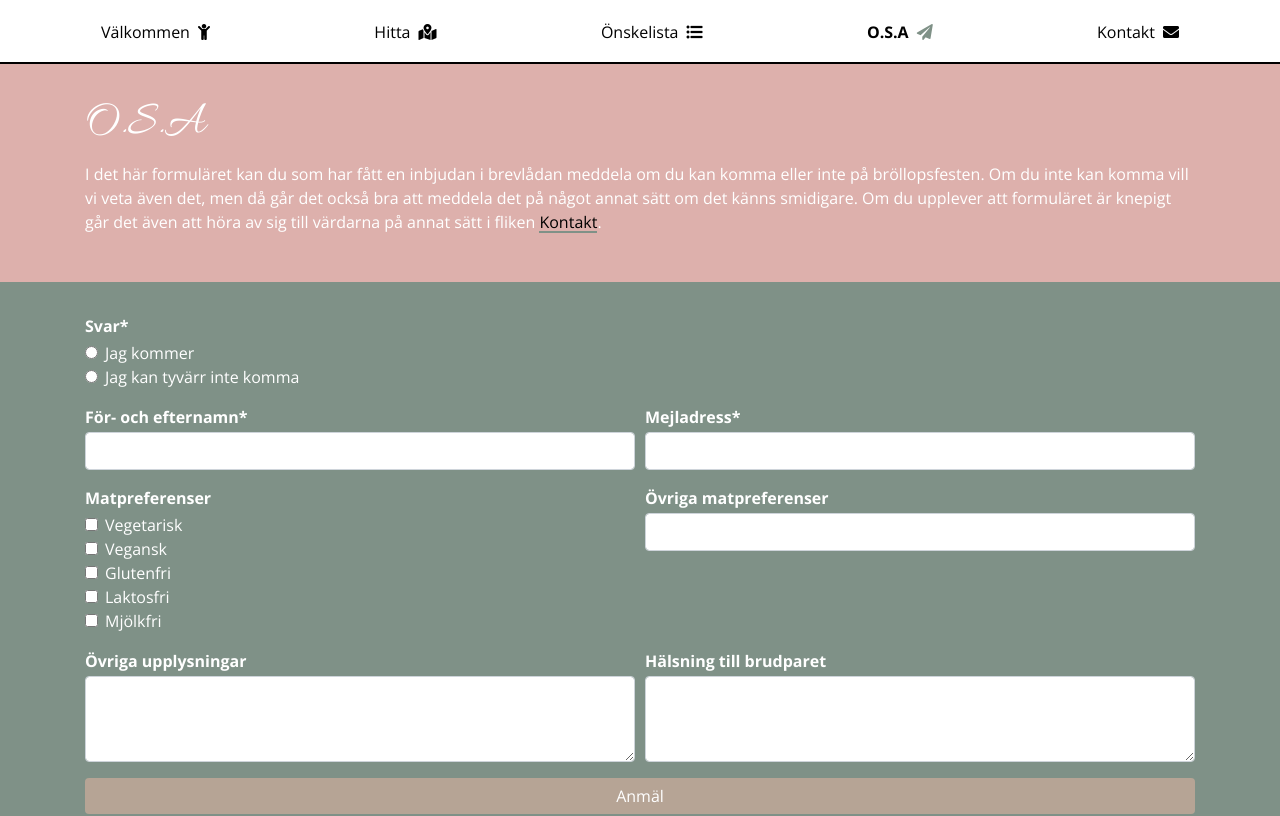
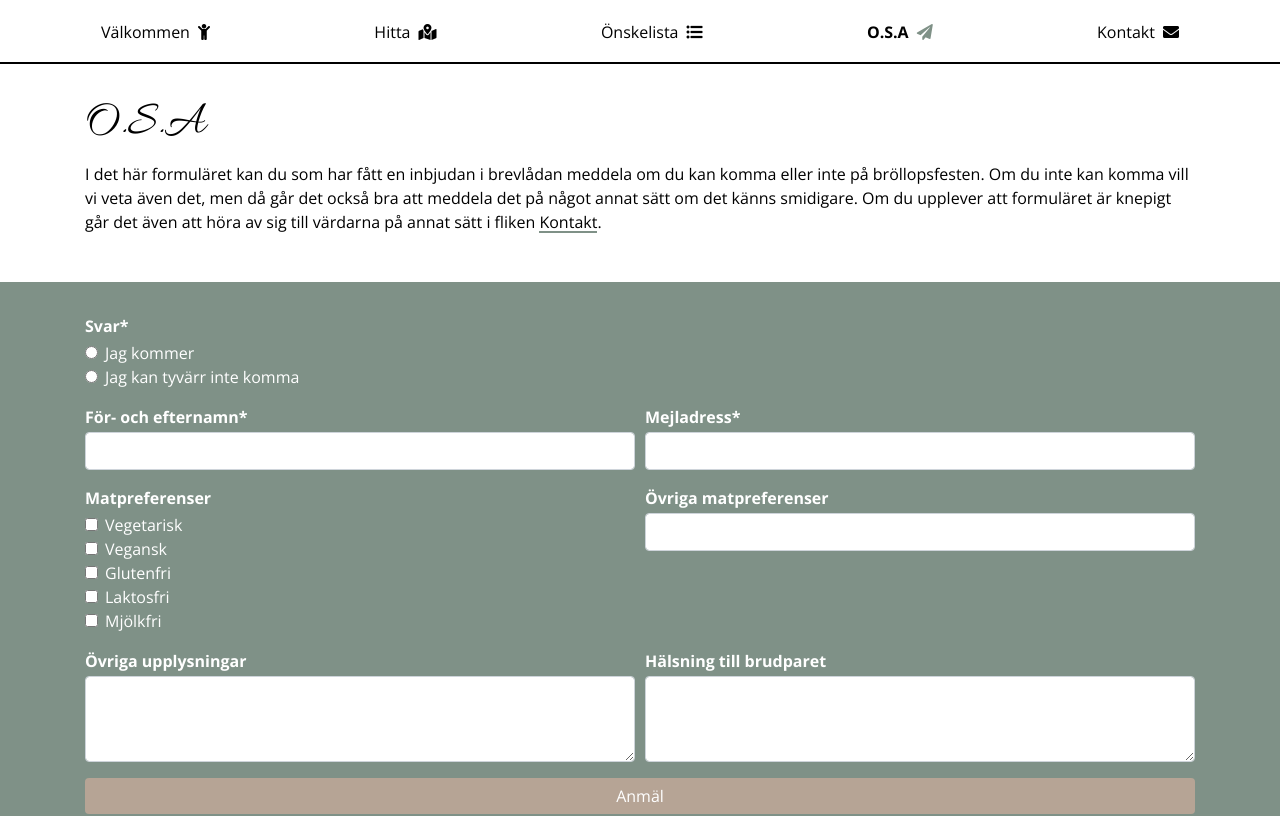
Before and after one commit to filiptammergard/alicejakob, a Vue app: page /osa in a window 1280 px wide. Shown: the top 816 px of the page. Built offline with nearby package versions, Linux system fonts and the light colour scheme; no server answers; the database is empty; sample sign-in values are in the browser's storage; a web font is replaced by a local one.

Commit message:
white, dark, light

```diff
--- a/src/assets/main.scss
+++ b/src/assets/main.scss
@@ -7,7 +7,7 @@
 @import "wishlist";
 @import "wish";
 
-#app section:not(.light):not(.dark) {
+#app section:not(.light):not(.dark):not(.white) {
   min-height: calc(100vh - 2rem);
 }
 
@@ -70,6 +70,11 @@ section:not(.app-section) {
   padding: 2rem 0;
   color: white;
 
+  &.white {
+    background-color: none;
+    color: black;
+  }
+
   &.dark {
     background-color: $primary-color;
   }
--- a/src/components/Contact.vue
+++ b/src/components/Contact.vue
@@ -1,6 +1,6 @@
 <template>
   <div id="contact-component">
-    <section class="light">
+    <section class="white">
       <div class="container">
         <div class="align-self-center">
           <h1>Kontakt</h1>
--- a/src/components/Find.vue
+++ b/src/components/Find.vue
@@ -1,6 +1,6 @@
 <template>
   <div id="fint-component">
-    <section class="light">
+    <section class="white">
       <div class="container">
         <div class="row">
           <div class="align-self-center">
--- a/src/components/OSA.vue
+++ b/src/components/OSA.vue
@@ -1,6 +1,6 @@
 <template>
   <div id="osa-component">
-    <section class="light">
+    <section class="white">
       <div class="container">
         <div class="align-self-center">
           <h1>O.S.A</h1>
--- a/src/components/Welcome.vue
+++ b/src/components/Welcome.vue
@@ -1,6 +1,6 @@
 <template>
   <div id="welcome-component">
-    <section class="light">
+    <section class="white">
       <div class="container">
         <div class="row">
           <div class="align-self-center">
--- a/src/components/Wishlist.vue
+++ b/src/components/Wishlist.vue
@@ -1,6 +1,6 @@
 <template>
   <div id="wishlist-component">
-    <section class="dark">
+    <section class="white">
       <div class="container">
         <div class="row">
           <div class="align-self-center">
@@ -19,7 +19,7 @@
         </div>
       </div>
     </section>
-    <section class="light">
+    <section class="dark">
       <div class="container">
         <div class="row">
           <div v-for="wish in wishes" :key="wish.id" class="col-md-4 align-self-stretch">
```
